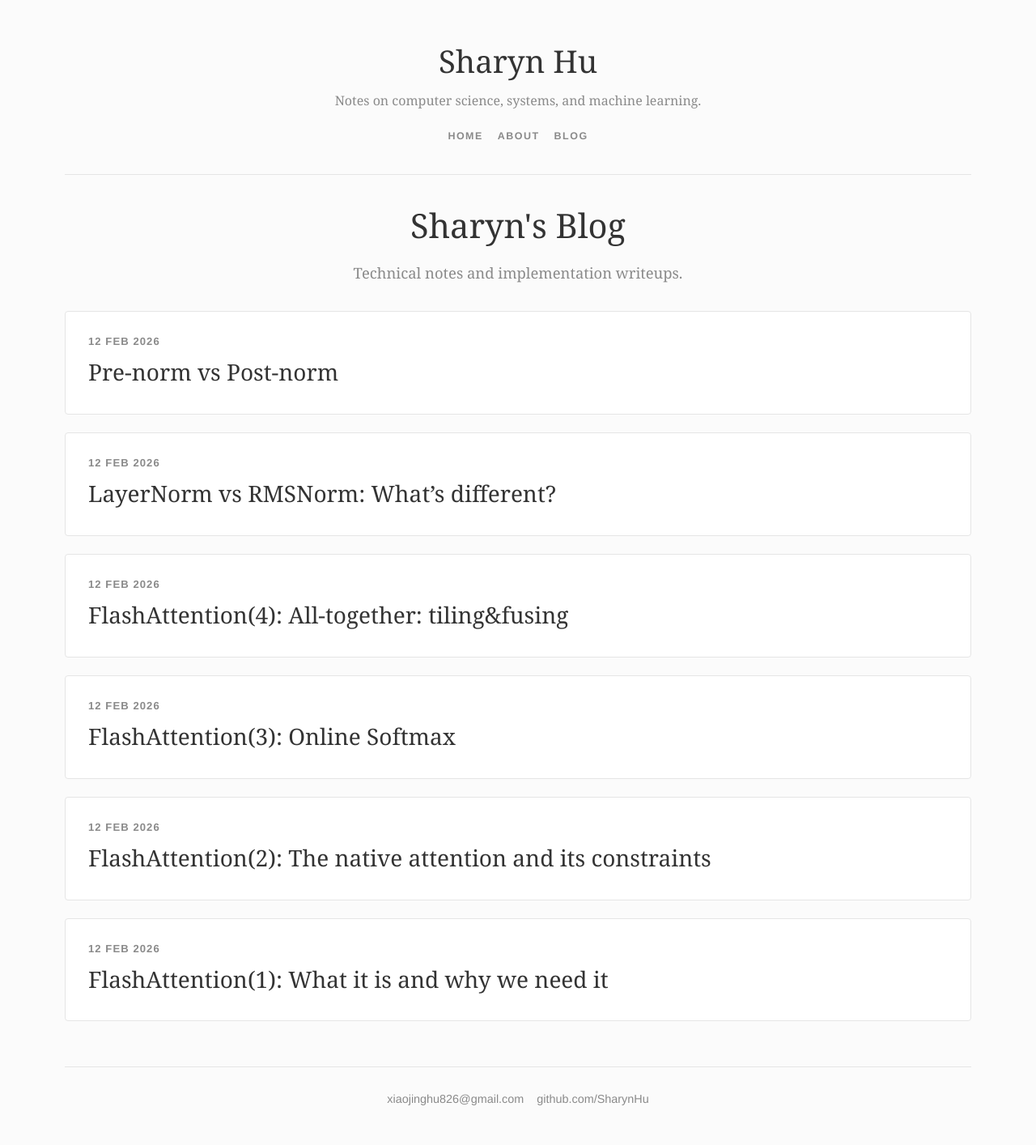
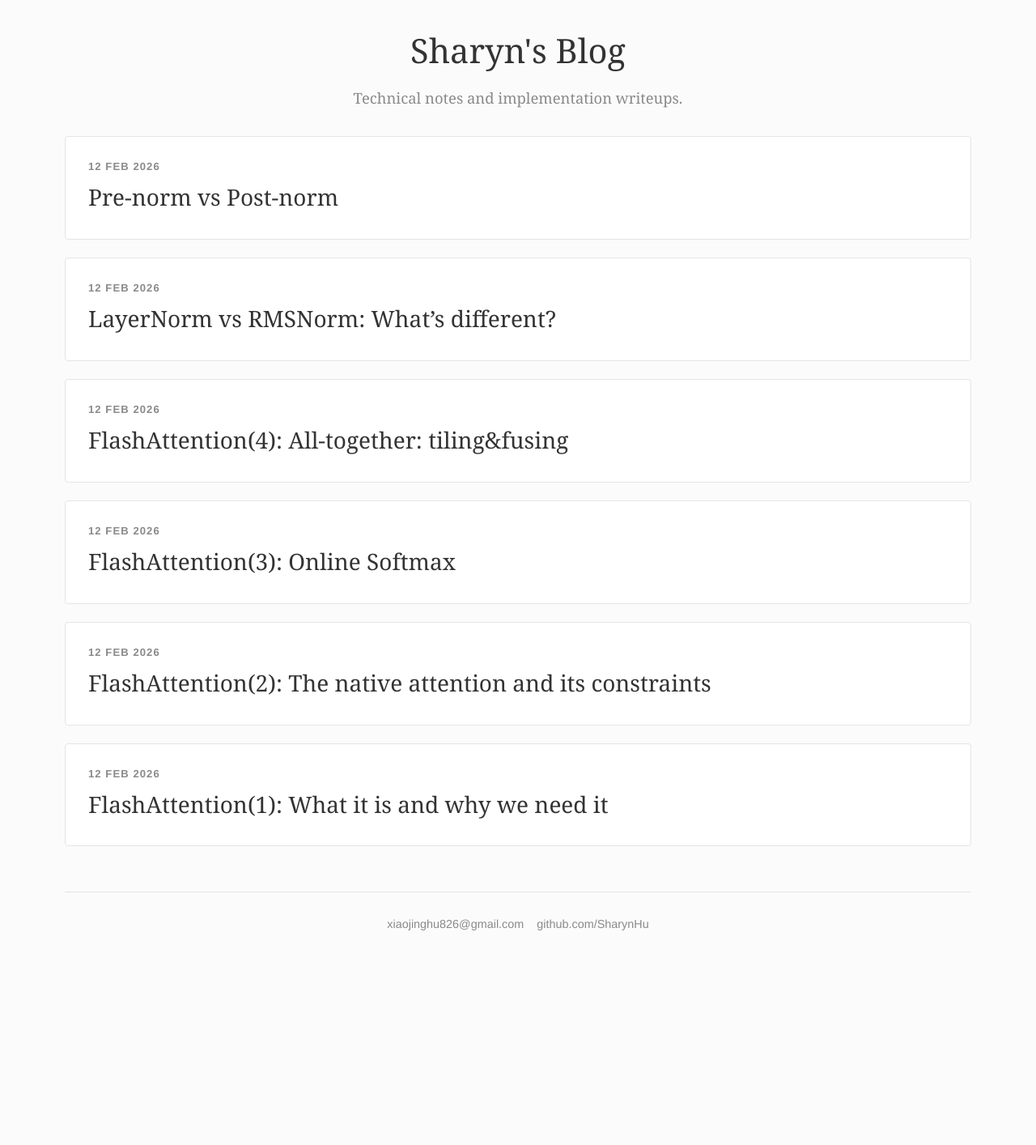
Before and after one commit to SharynHu/SharynHu.github.io, a Jekyll site: the page built from blog/index.html, in a window 1280 px wide. Shown: the whole page at 81% size. Built offline with Jekyll 4.4.1, drawn with Linux system fonts in a browser that asks for light colours; after the commit the page ends 1198 px from its top, so only the background shows below that.

Commit message:
Hide masthead on blog index

```diff
--- a/_layouts/default.html
+++ b/_layouts/default.html
@@ -17,6 +17,7 @@
 		</script>
 	</head>
 	<body>
+		{% unless page.hide_header %}
 			<header class="site-header">
 				<a class="site-title" href="/">{{ site.name }}</a>
 				<p class="site-tagline">Notes on computer science, systems, and machine learning.</p>
@@ -26,6 +27,7 @@
 					<a href="/blog">Blog</a>
 				</nav>
 			</header>
+		{% endunless %}
 
 		<main class="container">
 			{{ content }}
--- a/blog/index.html
+++ b/blog/index.html
@@ -1,6 +1,7 @@
 ---
 layout: page
 title: Sharyn's Blog
+hide_header: true
 ---
 <header class="archive-header">
 	<h1>{{ page.title }}</h1>
```
Also changed, not shown: 9 other files. Lines whose indentation alone changed are shown as unchanged.
